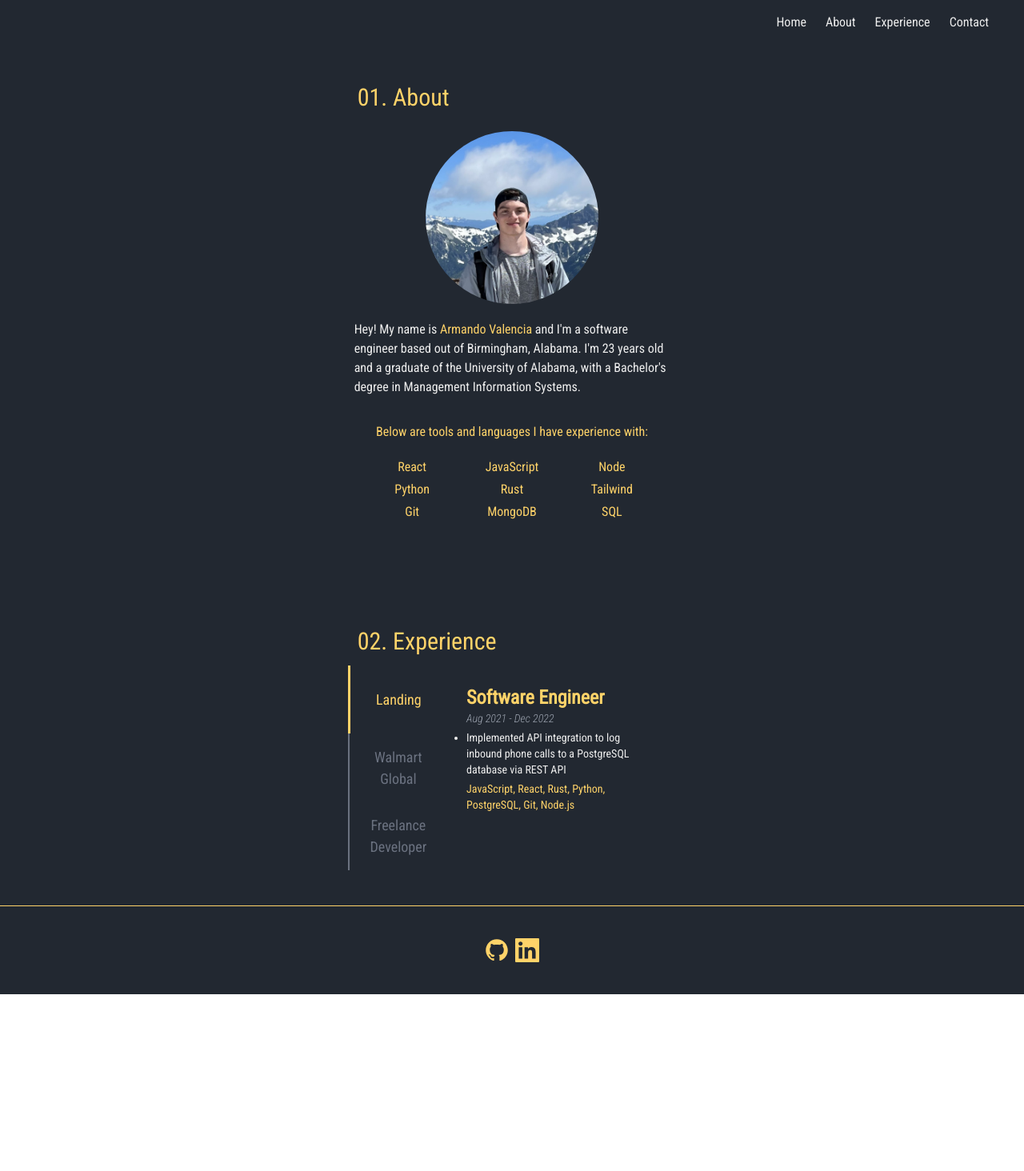
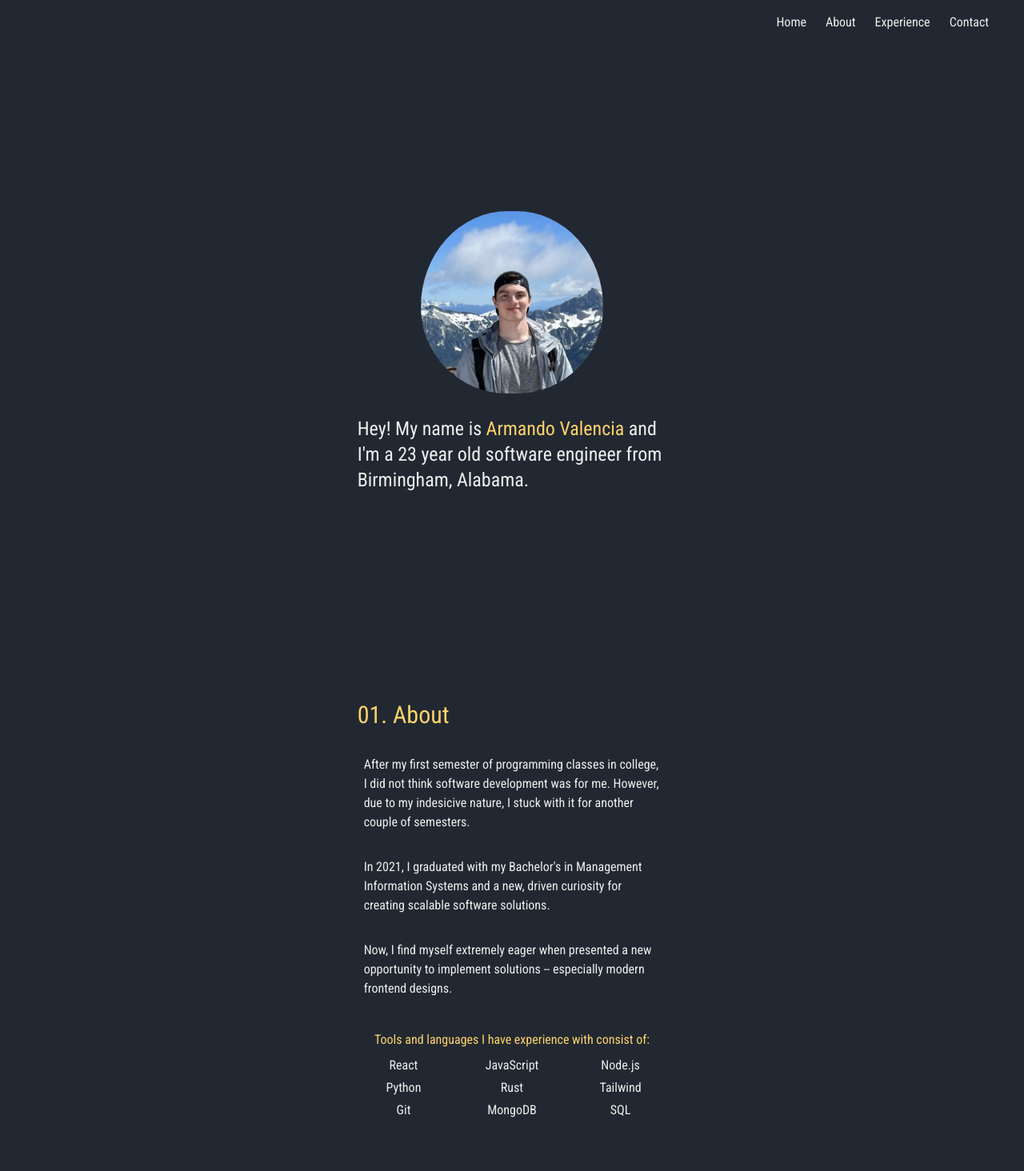
Before and after one commit to armando-valencia/personal-website, a React (Vite) app: page / in a window 1280 px wide. Shown: the top 1464 px of the page at 80% size. Before the commit the page ends 1243 px from the top, so only its background shows below. Built offline with nearby package versions, Linux system fonts and the light colour scheme.

Commit message:
Content and padding/margin updates

```diff
--- a/src/App.jsx
+++ b/src/App.jsx
@@ -1,14 +1,13 @@
 import { Route, Routes } from "react-router-dom";
 import Nav from "./components/Nav";
-import Home from "./pages/Home";
-import Contact from "./pages/Contact";
+import HomePage from "./pages/HomePage";
 import Footer from "./components/Footer";
 
 function App() {
 	return (
 		<div className="bg-primary text-secondary font-robo">
 			<Nav />
-			<Home />
+			<HomePage />
 			<Footer />
 		</div>
 	);
--- a/src/components/About.jsx
+++ b/src/components/About.jsx
@@ -1,37 +1,43 @@
 import React from "react";
-import Skills from "./Skills";
 
 const About = () => {
 	return (
-		<div>
-			<div className="flex m-3">
+		<div className="pb-6 md:pb-10">
+			<div className="flex mt-20 mx-2 mb-2 md:m-2">
 				<h1 className="text-3xl">01. About</h1>
 			</div>
 			<div className="block">
-				<div className="flex justify-center">
-					<img
-						src="\picture.jpg"
-						alt=""
-						className="rounded-full h-60 p-3"
-					/>
+				<div className="text-tertiary">
+					<p className="px-4 pt-6 pb-4">
+						After my first semester of programming classes in
+						college, I did not think software development was for
+						me. However, due to my indesicive nature, I stuck with
+						it for another couple of semesters.
+					</p>
+					<p className="p-4">
+						In 2021, I graduated with my Bachelor's in Management
+						Information Systems and a new, driven curiosity for
+						creating scalable software solutions.
+					</p>
+					<p className="p-4">
+						Now, I find myself extremely eager when presented a new
+						opportunity to implement solutions -- especially modern
+						frontend designs.
+					</p>
 				</div>
-				<div className="text-tertiary p-2">
-					Hey! My name is{" "}
-					<span className="text-secondary">Armando Valencia</span> and
-					I'm a software engineer based out of Birmingham, Alabama.
-					I'm 23 years old and a graduate of the University of
-					Alabama, with a Bachelor's degree in Management Information
-					Systems.
-					<br />
-					<br />
+				<div className="flex justify-center mt-4 p-2">
+					Tools and languages I have experience with consist of:
 				</div>
-				<div className="flex justify-center">
-					Below are tools and languages I have experience with:
-				</div>
-				<Skills />
-				<div className="text-tertiary p-2">
-					<br />
-					<br />
+				<div className="grid grid-cols-3 gap-1 justify-items-center list-none text-tertiary">
+					<li>React</li>
+					<li>JavaScript</li>
+					<li>Node.js</li>
+					<li>Python</li>
+					<li>Rust</li>
+					<li>Tailwind</li>
+					<li>Git</li>
+					<li>MongoDB</li>
+					<li>SQL</li>
 				</div>
 			</div>
 		</div>
--- /dev/null
+++ b/src/components/Contact.jsx
@@ -0,0 +1,13 @@
+import React from "react";
+
+const Contact = () => {
+	return (
+		<div>
+			<div className="flex mt-20 mx-2 mb-2 md:m-2">
+				<h1 className="text-3xl">03. Contact</h1>
+			</div>
+		</div>
+	);
+};
+
+export default Contact;
--- a/src/components/Experience.jsx
+++ b/src/components/Experience.jsx
@@ -10,7 +10,7 @@ const Experience = () => {
 			title: "Software Engineer",
 			dates: "Aug 2021 - Dec 2022",
 			desc: [
-				"Implemented API integration to log inbound phone calls to a PostgreSQL database via REST API",
+				"Implemented API integration to log inbound phone calls to a PostgreSQL database via webhooks and REST API",
 			],
 			skills: "JavaScript, React, Rust, Python, PostgreSQL, Git, Node.js",
 		},
@@ -68,11 +68,11 @@ const Experience = () => {
 	};
 
 	return (
-		<div className="md:pt-6 justify-center">
-			<div className="flex m-3">
+		<div className=" justify-center">
+			<div className="flex mt-20 mx-2 mb-2 md:m-2">
 				<h1 className="text-3xl">02. Experience</h1>
 			</div>
-			<div className="justify-center sm:block hidden">
+			<div className="justify-center sm:block hidden p-6 md:pb-10">
 				<Tabs
 					isFitted
 					isLazy
--- /dev/null
+++ b/src/components/Home.jsx
@@ -0,0 +1,24 @@
+import React from "react";
+
+const Home = () => {
+	return (
+		<div className="text-tertiary p-2 text-2xl ">
+			<div className="flex justify-center">
+				<img
+					src="\picture.jpg"
+					alt=""
+					className="rounded-full h-60 px-3 pb-3  mb-4"
+				/>
+			</div>
+			<div className="">
+				Hey! My name is{" "}
+				<span className="text-secondary">Armando Valencia</span> and I'm
+				a 23 year old software engineer from Birmingham, Alabama.
+				<br />
+				<br />
+			</div>
+		</div>
+	);
+};
+
+export default Home;
--- a/src/components/Nav.jsx
+++ b/src/components/Nav.jsx
@@ -57,6 +57,10 @@ const Nav = () => {
 				</nav>
 			)}
 
+			{/* TODO: make the navbar position independent from the rest of the screen.
+				When adding vertical padding to the navbar, this should not push other
+				contents of the webpage lower down the screen
+			*/}
 			<div className="flex justify-end items-center px-2 md:px-8 py-4 sticky">
 				{/*<div>
 					<img src="\Logo.png" alt="" className="h-8" />
--- a/src/components/Skills.jsx
+++ /dev/null
@@ -1,17 +0,0 @@
-const Skills = () => {
-	return (
-		<div className="grid grid-cols-3 gap-1 justify-items-center list-none m-5">
-			<li>React</li>
-			<li>JavaScript</li>
-			<li>Node</li>
-			<li>Python</li>
-			<li>Rust</li>
-			<li>Tailwind</li>
-			<li>Git</li>
-			<li>MongoDB</li>
-			<li>SQL</li>
-		</div>
-	);
-};
-
-export default Skills;
--- a/src/pages/Contact.jsx
+++ /dev/null
@@ -1,3 +0,0 @@
-const Contact = () => <div></div>;
-
-export default Contact;
--- a/src/pages/Home.jsx
+++ /dev/null
@@ -1,21 +0,0 @@
-import Experience from "../components/Experience";
-import About from "../components/About";
-
-const Home = () => (
-	<div className="px-6 pt-6 md:grid grid-cols-3">
-		<div></div>
-		<div className="block">
-			<div id="home" className="absolute top-0"></div>
-			<div id="about" className="pt-3">
-				<About />
-			</div>
-			<div id="experience" className="pt-3">
-				<Experience />
-			</div>
-			<div id="contact" className="pt-3"></div>
-		</div>
-		<div></div>
-	</div>
-);
-
-export default Home;
--- /dev/null
+++ b/src/pages/HomePage.jsx
@@ -0,0 +1,27 @@
+import About from "../components/About";
+import Contact from "../components/Contact";
+import Experience from "../components/Experience";
+import Home from "../components/Home";
+
+const HomePage = () => (
+	<div className="px-6 md:grid grid-cols-3 gap-3">
+		<div></div>
+		<div className="grid grid-cols-1">
+			<div id="home" className="h-screen flex items-center">
+				<Home />
+			</div>
+			<div id="about" className="pt-3">
+				<About />
+			</div>
+			<div id="experience" className="pt-3">
+				<Experience />
+			</div>
+			<div id="contact" className="pt-3">
+				<Contact />
+			</div>
+		</div>
+		<div></div>
+	</div>
+);
+
+export default HomePage;
```
